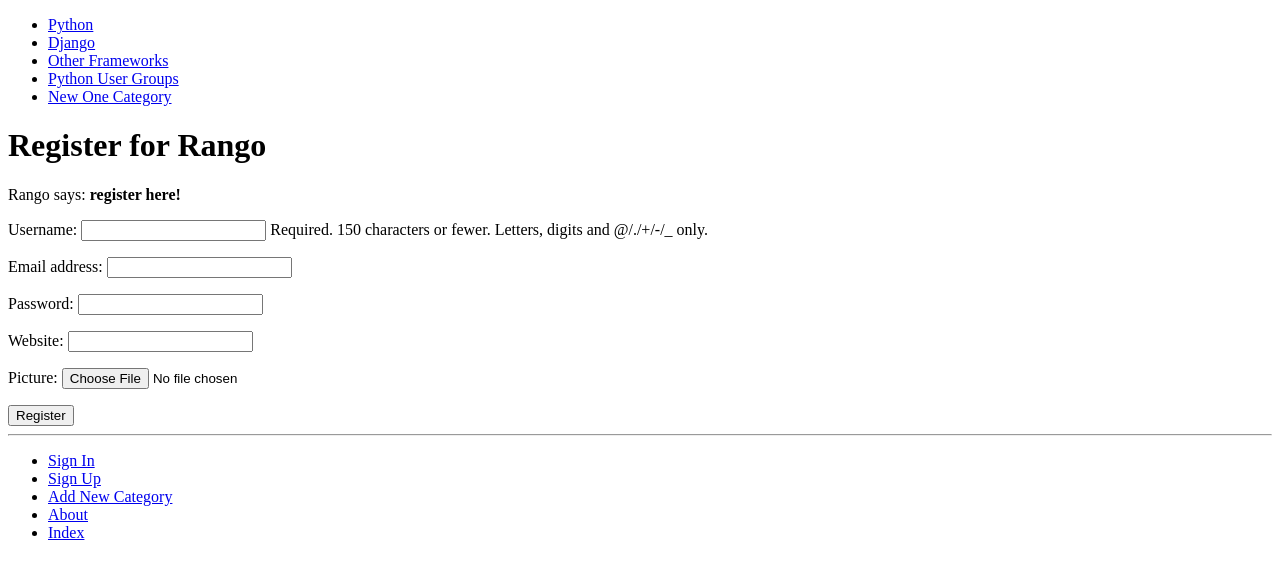
After one commit to xiaoxin52000/2381960j_xinxin_jiang, a Django app: page /rango/register/ in a window 1280 px wide. The commit adds this page. Shown: the top 579 px of the page. Run offline with Django 3.2, Linux system fonts and the light colour scheme; data comes from the database, SQL or seed files in the repository; both versions use the stored data as it was after the commit.

Commit message:
chapter 9

```diff
--- a/rango/admin.py
+++ b/rango/admin.py
@@ -1,5 +1,5 @@
 from django.contrib import admin
-from rango.models import Category,Page
+from rango.models import Category, Page, UserProfile
 
 
 class PageAdmin(admin.ModelAdmin):
@@ -11,3 +11,4 @@ class CategoryAdmin(admin.ModelAdmin):
 
 admin.site.register(Category, CategoryAdmin)
 admin.site.register(Page, PageAdmin)
+admin.site.register(UserProfile)
--- a/rango/forms.py
+++ b/rango/forms.py
@@ -1,5 +1,6 @@
 from django import forms
-from rango.models import Page, Category
+from django.contrib.auth.models import User
+from rango.models import Page, Category, UserProfile
 
 class CategoryForm(forms.ModelForm):
     name = forms.CharField(max_length=128,
@@ -33,3 +34,15 @@ class PageForm(forms.ModelForm):
             cleaned_data['url'] = url
 
             return cleaned_data
+
+class UserForm(forms.ModelForm):
+    password = forms.CharField(widget=forms.PasswordInput())
+
+    class Meta:
+        model = User
+        fields = ('username','email','password')
+
+class UserProfileForm(forms.ModelForm):
+    class Meta:
+        model = UserProfile
+        fields = ('website','picture')
--- a/rango/models.py
+++ b/rango/models.py
@@ -1,5 +1,7 @@
 from django.db import models
+from django.contrib.auth.models import User
 from django.template.defaultfilters import slugify
+
 
 class Category(models.Model):
     name = models.CharField(max_length=128, unique=True)
@@ -25,4 +27,15 @@ class Page(models.Model):
 
 
     def __str__(self):
-       return self.title
+        return self.title
+
+
+class UserProfile(models.Model):
+
+    user = models.OneToOneField(User,unique=True)
+
+    website = models.URLField(blank=True)
+    picture = models.ImageField(upload_to='profile_images',blank=True)
+
+    def __str__(self):
+        return self.user.username
--- a/rango/templatetags/rango_template_tags.py
+++ b/rango/templatetags/rango_template_tags.py
@@ -4,6 +4,6 @@ from rango.models import Category
 register = template.Library()
 
 @register.inclusion_tag('rango/cats.html')
-def get_category_list():
+def get_category_list(cat=None):
     return {'cats': Category.objects.all(),
             'act_cat': cat}
--- a/rango/urls.py
+++ b/rango/urls.py
@@ -6,6 +6,10 @@ from rango import views
 urlpatterns = [
     url(r'^$', views.index, name='index'),
     url(r'^about/$', views.about, name='about'),
+    url(r'^register/$', views.register, name='register'),
+    url(r'^login/$', views.user_login, name='login'),
+    url(r'^logout/$', views.user_logout, name='logout'),
+    url(r'^restricted/', views.restricted, name='restricted'),
     url(r'^add_category/$', views.add_category, name='add_category'),
     url(r'^category/(?P<category_name_slug>[\w\-]+)/$',
         views.show_category, name='show_category'),
--- a/rango/views.py
+++ b/rango/views.py
@@ -1,7 +1,11 @@
-from django.http import HttpResponse
+from django.http import HttpResponse, HttpResponseRedirect
+from django.contrib.auth import authenticate, login
+from django.core.urlresolvers import reverse
 from django.shortcuts import render
 from rango.models import Category, Page
-from rango.forms import CategoryForm, PageForm
+from rango.forms import CategoryForm, PageForm, UserForm, UserProfileForm
+from django.contrib.auth.decorators import login_required
+from django.contrib.auth import logout
 
 def show_category(request,category_name_slug):
     context_dict = {}
@@ -68,3 +72,77 @@ def about(request):
     print(request.method)
     print(request.user)
     return render(request,'rango/about.html')
+
+def register(request):
+    registered = False
+    if request.method == 'POST':
+        user_form = UserForm(data=request.POST)
+        profile_form = UserProfileForm(data=request.POST)
+
+        if user_form.is_valid() and profile_form.is_valid():
+            user = user_form.save()
+
+            user.set_password(user.set_password)
+            user.save()
+
+            profile = profile_form.save(commit=False)
+            profile.user = user
+
+            if 'picture' in request.FILES:
+                profile.picture = request.FILES['picture']
+
+            profile.save()
+
+            registered = True
+
+        else:
+
+            print(user_form.errors, profile_form.errors)
+    else:
+        user_form = UserForm()
+        profile_form = UserProfileForm()
+
+    return render(request,
+                  'rango/register.html',
+                  {'user_form': user_form,
+                   'profile_form': profile_form,
+                   'registered': registered})
+
+def user_login(request):
+
+    if request.method == 'POST':
+        username = request.POST.get('username')
+        password = request.POST.get('password')
+
+        user = authenticate(username = username, password = password)
+
+        if user:
+            if user.is_active:
+
+                login(request,user)
+                return HttpResponseRedirect(reverse('index'))
+
+            else:
+                return HttpResponse("Your Rango account is disabled.")
+        else:
+
+            print("Invalid login details: {0}, {1}".format(username,password))
+            return HttpResponse("Invalid login details supplided.")
+    else:
+
+        return render(request, 'rango/login.html',{})
+
+@login_required
+def restricted(request):
+    return HttpResponse("Since you're logged in, you can see this text!")
+
+def some_view(request):
+    if not request.user.is_authenticated():
+        return HttpResponse("You are logged in.")
+    else:
+        return HttpResponse("You are not logged in.")
+
+@login_required
+def user_logout(request):
+    logout(request)
+    return HttpResponseRedirect(reverse('index'))
--- a/templates/rango/base.html
+++ b/templates/rango/base.html
@@ -1,5 +1,6 @@
 <!DOCTYPE html>
 {% load staticfiles %}
+{% load rango_template_tags %}
 <html>
 <head>
 <title> Rango -
@@ -19,11 +20,21 @@ How to Tango with Django!
 {% endblock %}
 </div>
 <hr />
+
+
 <div>
 <ul>
+{% if user.is_authenticated %}
+<li><a href="{% url 'restricted' %}">Restricted Page</a></li>
+<li><a href="{% url 'logout' %}">Logout</a></li>
+{% else %}
+<li><a href="{% url 'login' %}">Sign In</a></li>
+<li><a href="{% url 'register' %}">Sign Up</a></li>
+{% endif %}
 <li><a href="{% url 'add_category' %}">Add New Category</a></li>
 <li><a href="{% url 'about' %}">About</a></li>
 <li><a href="{% url 'index' %}">Index</a></li>
+
 </ul>
 </div>
 </body>
--- a/templates/rango/category.html
+++ b/templates/rango/category.html
@@ -22,7 +22,7 @@
 {% endif %}
 <div>
 {% if category %}
-   <a href="/rango/category/{{category.slug}}/add_page/">Add Page</a><br />
+   <a href="{% url 'add_page' category.slug %}">Add Page</a><br />
 {% endif %}
 </div>
 {% endblock %}
--- /dev/null
+++ b/templates/rango/register.html
@@ -0,0 +1,22 @@
+{% extends 'rango/base.html' %}
+{% load staticfiles %}
+
+{% block title_block %}
+ Register
+{% endblock %}
+{% block body_block %}
+<h1>Register for Rango</h1>
+{% if registered %}
+Rango says: <strong>thank you for registering!</strong>
+<a href="{% url 'index' %}">Return to the homepage.</a><br />
+{% else %}
+Rango says: <strong>register here!</strong><br />
+<form id="user_form" method="post" action="{% url 'register' %}"
+enctype="multipart/form-data">
+{% csrf_token %}
+{{ user_form.as_p }}
+{{ profile_form.as_p }}
+<input type="submit" name="submit" value="Register" />
+</form>
+{% endif %}
+{% endblock %}
```
Also changed, not shown: tango_with_django_project/settings.py (+10 -0 lines), templates/rango/index.html (+7 -1 lines), templates/rango/login.html (added, +17 -0 lines), db.sqlite3, media/profile_images/google.png (added), media/profile_images/google_A8aiLFZ.png (added), media/profile_images/google_d1I7aax.png (added), rango/migrations/0004_auto_20190123_2255.py (added).
